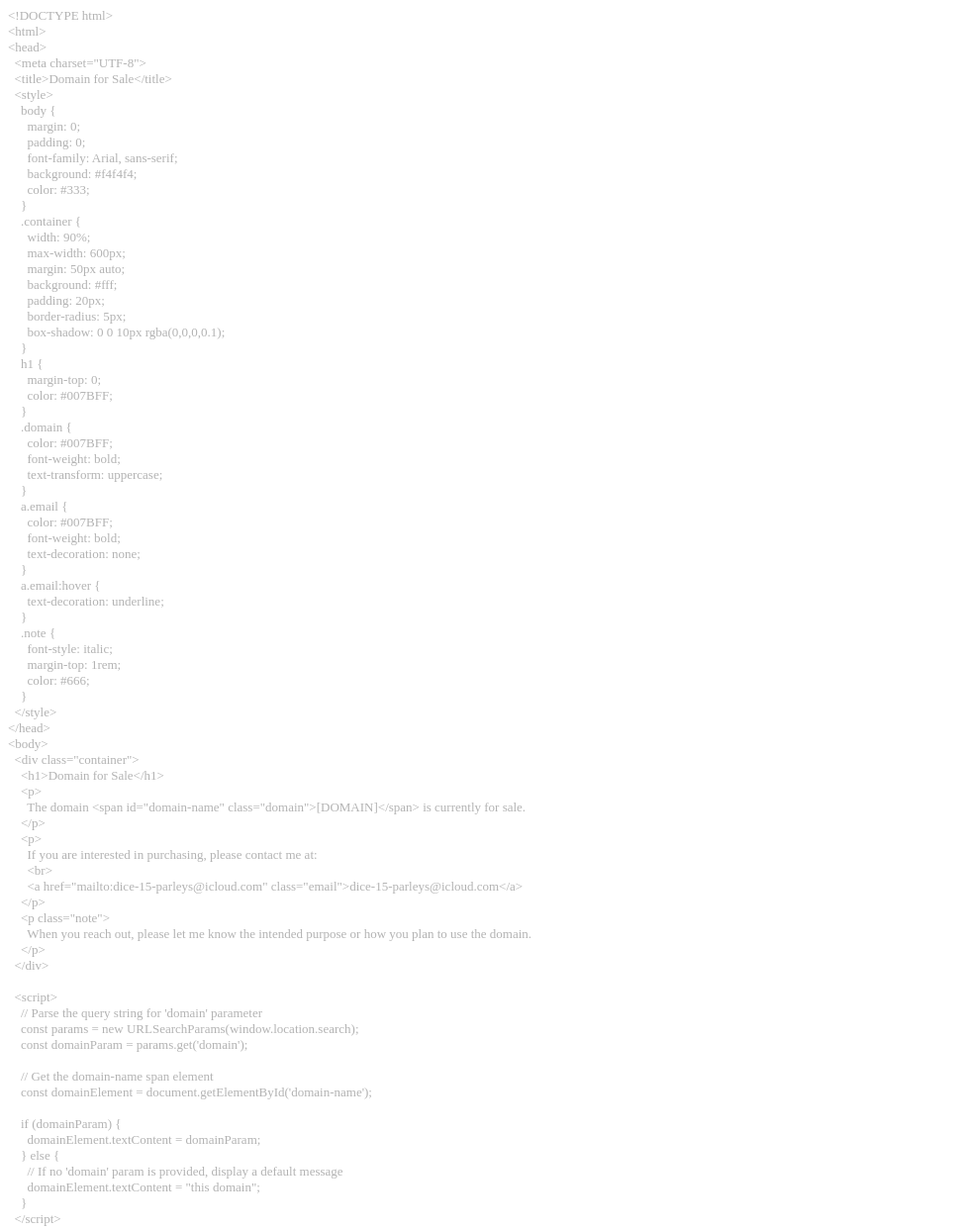
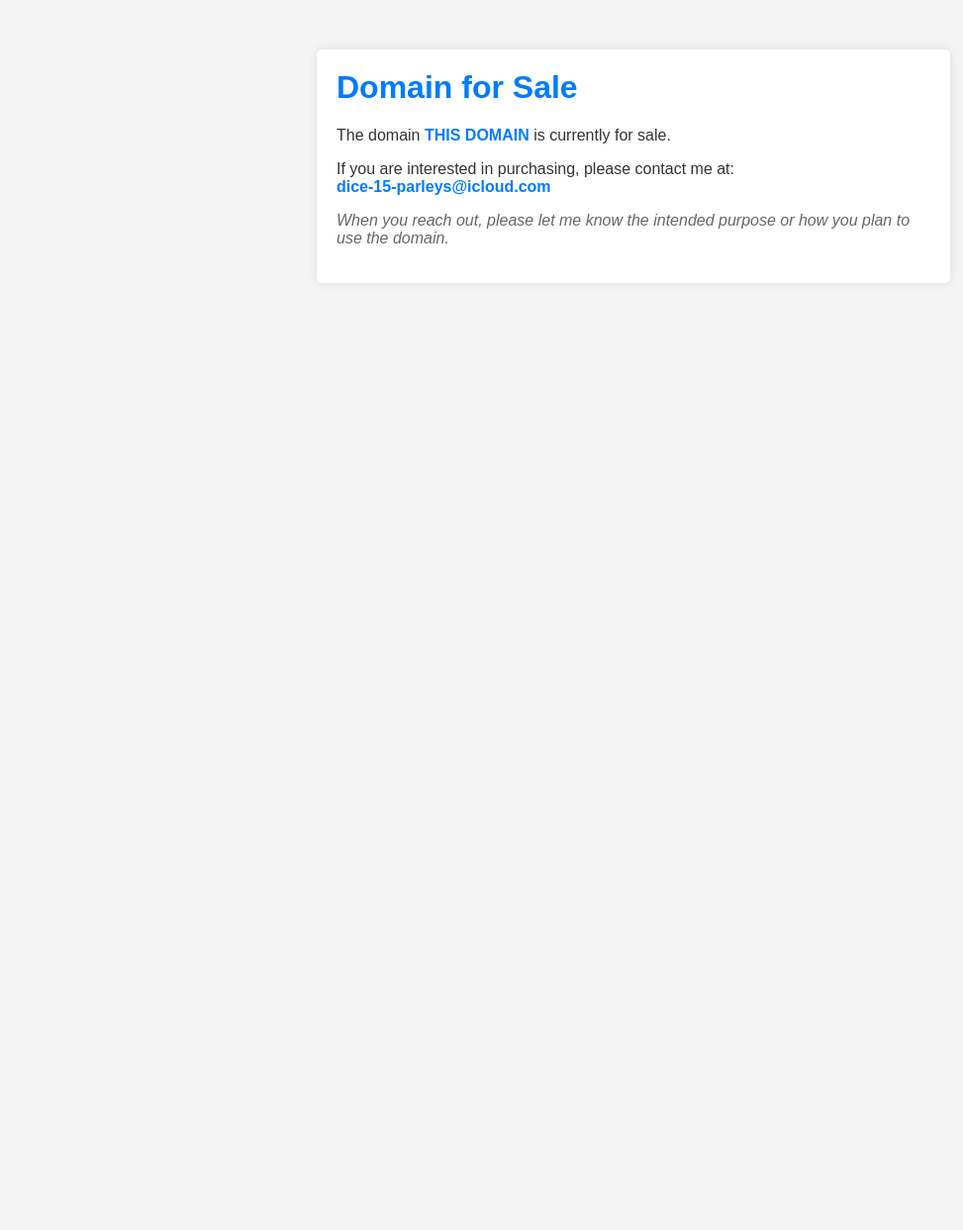
Before and after one commit to mybijay/sale, a plain HTML site: page index.html in a window 1280 px wide. Shown: the top 1243 px of the page at 99% size, without its empty margins (0-973 px from the left). After the commit the page ends 800 px from the top, so only its background shows below. Drawn offline with Linux system fonts and the light colour scheme.

Commit message:
Recreate index.html in VS Code to fix encoding issues

```diff
--- a/index.html
+++ b/index.html
@@ -1,95 +1,79 @@
-<!DOCTYPE html PUBLIC "-//W3C//DTD HTML 4.01//EN" "http://www.w3.org/TR/html4/strict.dtd">
+<!DOCTYPE html>
 <html>
 <head>
-  <meta http-equiv="Content-Type" content="text/html; charset=utf-8">
-  <meta http-equiv="Content-Style-Type" content="text/css">
-  <title></title>
-  <meta name="Generator" content="Cocoa HTML Writer">
-  <meta name="CocoaVersion" content="2575.3">
-  <style type="text/css">
-    p.p1 {margin: 0.0px 0.0px 0.0px 0.0px; font: 13.0px '.AppleSystemUIFontMonospaced'; color: #b3b3b3}
-    p.p2 {margin: 0.0px 0.0px 0.0px 0.0px; font: 13.0px '.AppleSystemUIFontMonospaced'; color: #b3b3b3; min-height: 16.0px}
+  <meta charset="UTF-8">
+  <title>Domain for Sale</title>
+  <style>
+    body {
+      margin: 0;
+      padding: 0;
+      font-family: Arial, sans-serif;
+      background: #f4f4f4;
+      color: #333;
+    }
+    .container {
+      width: 90%;
+      max-width: 600px;
+      margin: 50px auto;
+      background: #fff;
+      padding: 20px;
+      border-radius: 5px;
+      box-shadow: 0 0 10px rgba(0,0,0,0.1);
+    }
+    h1 {
+      margin-top: 0;
+      color: #007BFF;
+    }
+    .domain {
+      color: #007BFF;
+      font-weight: bold;
+      text-transform: uppercase;
+    }
+    a.email {
+      color: #007BFF;
+      font-weight: bold;
+      text-decoration: none;
+    }
+    a.email:hover {
+      text-decoration: underline;
+    }
+    .note {
+      font-style: italic;
+      margin-top: 1rem;
+      color: #666;
+    }
   </style>
 </head>
 <body>
-<p class="p1">&lt;!DOCTYPE html&gt;</p>
-<p class="p1">&lt;html&gt;</p>
-<p class="p1">&lt;head&gt;</p>
-<p class="p1"><span class="Apple-converted-space">  </span>&lt;meta charset="UTF-8"&gt;</p>
-<p class="p1"><span class="Apple-converted-space">  </span>&lt;title&gt;Domain for Sale&lt;/title&gt;</p>
-<p class="p1"><span class="Apple-converted-space">  </span>&lt;style&gt;</p>
-<p class="p1"><span class="Apple-converted-space">    </span>body {</p>
-<p class="p1"><span class="Apple-converted-space">      </span>margin: 0;</p>
-<p class="p1"><span class="Apple-converted-space">      </span>padding: 0;</p>
-<p class="p1"><span class="Apple-converted-space">      </span>font-family: Arial, sans-serif;</p>
-<p class="p1"><span class="Apple-converted-space">      </span>background: #f4f4f4;</p>
-<p class="p1"><span class="Apple-converted-space">      </span>color: #333;</p>
-<p class="p1"><span class="Apple-converted-space">    </span>}</p>
-<p class="p1"><span class="Apple-converted-space">    </span>.container {</p>
-<p class="p1"><span class="Apple-converted-space">      </span>width: 90%;</p>
-<p class="p1"><span class="Apple-converted-space">      </span>max-width: 600px;</p>
-<p class="p1"><span class="Apple-converted-space">      </span>margin: 50px auto;</p>
-<p class="p1"><span class="Apple-converted-space">      </span>background: #fff;</p>
-<p class="p1"><span class="Apple-converted-space">      </span>padding: 20px;</p>
-<p class="p1"><span class="Apple-converted-space">      </span>border-radius: 5px;</p>
-<p class="p1"><span class="Apple-converted-space">      </span>box-shadow: 0 0 10px rgba(0,0,0,0.1);</p>
-<p class="p1"><span class="Apple-converted-space">    </span>}</p>
-<p class="p1"><span class="Apple-converted-space">    </span>h1 {</p>
-<p class="p1"><span class="Apple-converted-space">      </span>margin-top: 0;</p>
-<p class="p1"><span class="Apple-converted-space">      </span>color: #007BFF;</p>
-<p class="p1"><span class="Apple-converted-space">    </span>}</p>
-<p class="p1"><span class="Apple-converted-space">    </span>.domain {</p>
-<p class="p1"><span class="Apple-converted-space">      </span>color: #007BFF;</p>
-<p class="p1"><span class="Apple-converted-space">      </span>font-weight: bold;</p>
-<p class="p1"><span class="Apple-converted-space">      </span>text-transform: uppercase;</p>
-<p class="p1"><span class="Apple-converted-space">    </span>}</p>
-<p class="p1"><span class="Apple-converted-space">    </span>a.email {</p>
-<p class="p1"><span class="Apple-converted-space">      </span>color: #007BFF;</p>
-<p class="p1"><span class="Apple-converted-space">      </span>font-weight: bold;</p>
-<p class="p1"><span class="Apple-converted-space">      </span>text-decoration: none;</p>
-<p class="p1"><span class="Apple-converted-space">    </span>}</p>
-<p class="p1"><span class="Apple-converted-space">    </span>a.email:hover {</p>
-<p class="p1"><span class="Apple-converted-space">      </span>text-decoration: underline;</p>
-<p class="p1"><span class="Apple-converted-space">    </span>}</p>
-<p class="p1"><span class="Apple-converted-space">    </span>.note {</p>
-<p class="p1"><span class="Apple-converted-space">      </span>font-style: italic;</p>
-<p class="p1"><span class="Apple-converted-space">      </span>margin-top: 1rem;</p>
-<p class="p1"><span class="Apple-converted-space">      </span>color: #666;</p>
-<p class="p1"><span class="Apple-converted-space">    </span>}</p>
-<p class="p1"><span class="Apple-converted-space">  </span>&lt;/style&gt;</p>
-<p class="p1">&lt;/head&gt;</p>
-<p class="p1">&lt;body&gt;</p>
-<p class="p1"><span class="Apple-converted-space">  </span>&lt;div class="container"&gt;</p>
-<p class="p1"><span class="Apple-converted-space">    </span>&lt;h1&gt;Domain for Sale&lt;/h1&gt;</p>
-<p class="p1"><span class="Apple-converted-space">    </span>&lt;p&gt;</p>
-<p class="p1"><span class="Apple-converted-space">      </span>The domain &lt;span id="domain-name" class="domain"&gt;[DOMAIN]&lt;/span&gt; is currently for sale.</p>
-<p class="p1"><span class="Apple-converted-space">    </span>&lt;/p&gt;</p>
-<p class="p1"><span class="Apple-converted-space">    </span>&lt;p&gt;</p>
-<p class="p1"><span class="Apple-converted-space">      </span>If you are interested in purchasing, please contact me at:</p>
-<p class="p1"><span class="Apple-converted-space">      </span>&lt;br&gt;</p>
-<p class="p1"><span class="Apple-converted-space">      </span>&lt;a href="mailto:dice-15-parleys@icloud.com" class="email"&gt;dice-15-parleys@icloud.com&lt;/a&gt;</p>
-<p class="p1"><span class="Apple-converted-space">    </span>&lt;/p&gt;</p>
-<p class="p1"><span class="Apple-converted-space">    </span>&lt;p class="note"&gt;</p>
-<p class="p1"><span class="Apple-converted-space">      </span>When you reach out, please let me know the intended purpose or how you plan to use the domain.</p>
-<p class="p1"><span class="Apple-converted-space">    </span>&lt;/p&gt;</p>
-<p class="p1"><span class="Apple-converted-space">  </span>&lt;/div&gt;</p>
-<p class="p2"><br></p>
-<p class="p1"><span class="Apple-converted-space">  </span>&lt;script&gt;</p>
-<p class="p1"><span class="Apple-converted-space">    </span>// Parse the query string for 'domain' parameter</p>
-<p class="p1"><span class="Apple-converted-space">    </span>const params = new URLSearchParams(window.location.search);</p>
-<p class="p1"><span class="Apple-converted-space">    </span>const domainParam = params.get('domain');</p>
-<p class="p2"><br></p>
-<p class="p1"><span class="Apple-converted-space">    </span>// Get the domain-name span element</p>
-<p class="p1"><span class="Apple-converted-space">    </span>const domainElement = document.getElementById('domain-name');</p>
-<p class="p2"><br></p>
-<p class="p1"><span class="Apple-converted-space">    </span>if (domainParam) {</p>
-<p class="p1"><span class="Apple-converted-space">      </span>domainElement.textContent = domainParam;</p>
-<p class="p1"><span class="Apple-converted-space">    </span>} else {</p>
-<p class="p1"><span class="Apple-converted-space">      </span>// If no 'domain' param is provided, display a default message</p>
-<p class="p1"><span class="Apple-converted-space">      </span>domainElement.textContent = "this domain";</p>
-<p class="p1"><span class="Apple-converted-space">    </span>}</p>
-<p class="p1"><span class="Apple-converted-space">  </span>&lt;/script&gt;</p>
-<p class="p1">&lt;/body&gt;</p>
-<p class="p1">&lt;/html&gt;</p>
+  <div class="container">
+    <h1>Domain for Sale</h1>
+    <p>
+      The domain <span id="domain-name" class="domain">[DOMAIN]</span> is currently for sale.
+    </p>
+    <p>
+      If you are interested in purchasing, please contact me at:
+      <br>
+      <a href="mailto:dice-15-parleys@icloud.com" class="email">dice-15-parleys@icloud.com</a>
+    </p>
+    <p class="note">
+      When you reach out, please let me know the intended purpose or how you plan to use the domain.
+    </p>
+  </div>
+
+  <script>
+    // Parse the query string for 'domain' parameter
+    const params = new URLSearchParams(window.location.search);
+    const domainParam = params.get('domain');
+
+    // Get the domain-name span element
+    const domainElement = document.getElementById('domain-name');
+
+    if (domainParam) {
+      domainElement.textContent = domainParam;
+    } else {
+      // If no 'domain' param is provided, display a default message
+      domainElement.textContent = "this domain";
+    }
+  </script>
 </body>
 </html>
```
Also changed, not shown: 2 other files.
